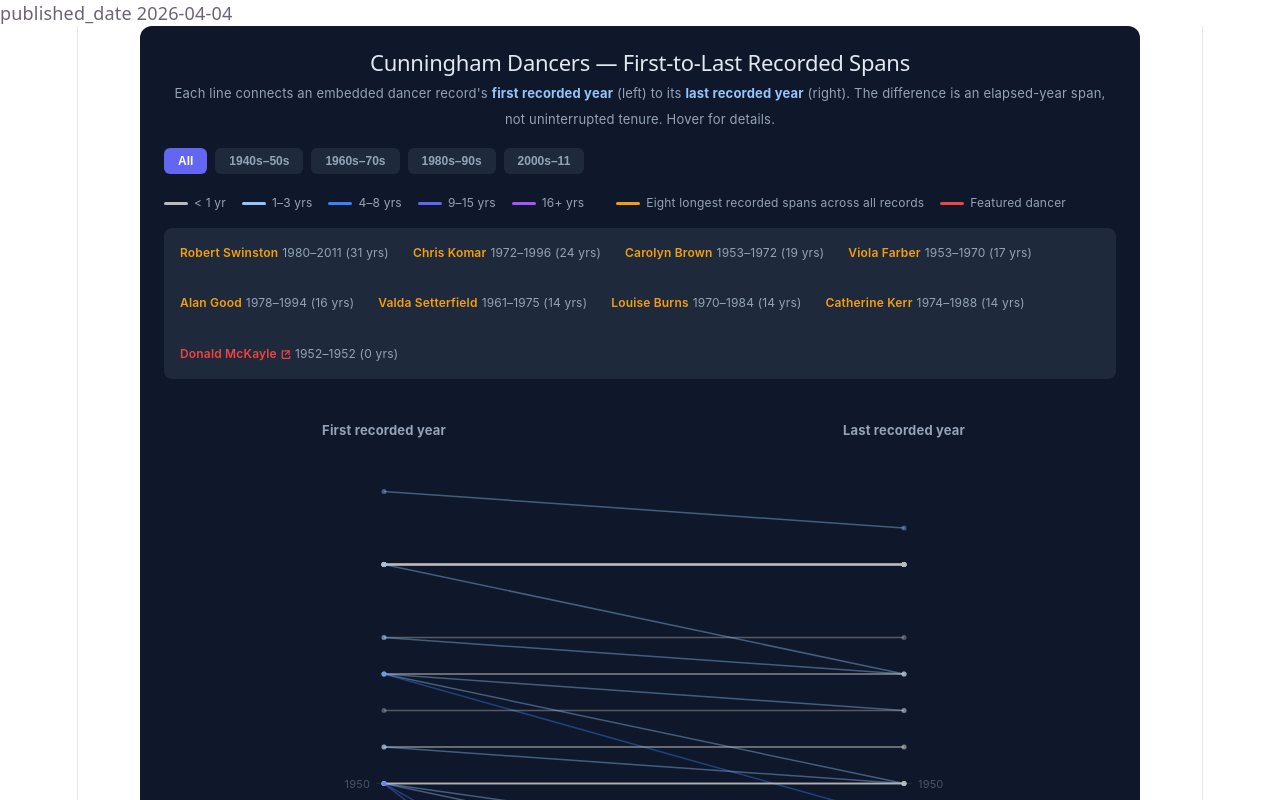
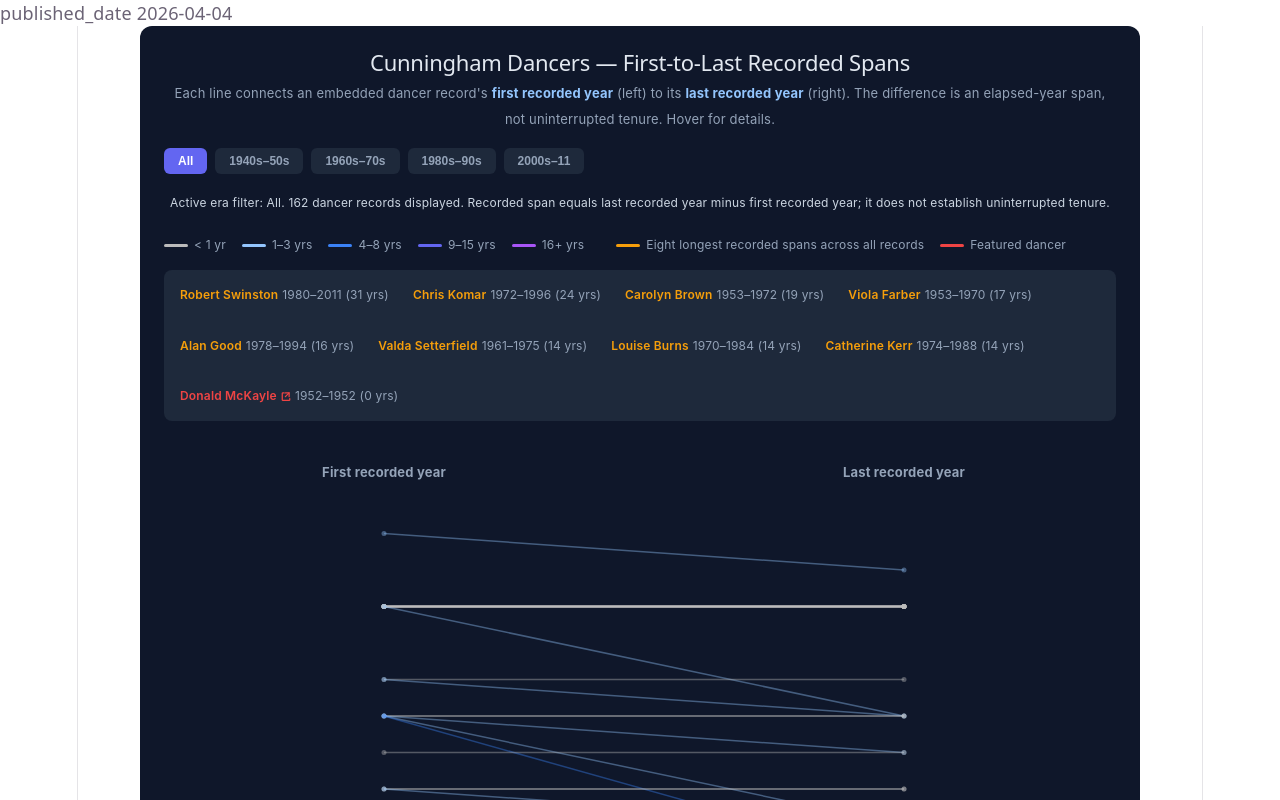
Before and after one commit to unguisdraconis/cunningham-slope, a React (Vite) app: page / in a window 1280 px wide. Shown: the top 800 px of the page. Built offline with nearby package versions, Linux system fonts and the light colour scheme.

Commit message:
fix: improve slope chart semantics

```diff
--- a/src/SlopeChart.tsx
+++ b/src/SlopeChart.tsx
@@ -217,6 +217,8 @@ const LinkIcon: React.FC<{ size?: number; color?: string }> = ({
   <svg
     width={size}
     height={size}
+    aria-hidden="true"
+    focusable="false"
     viewBox="0 0 16 16"
     fill="none"
     stroke={color}
@@ -369,7 +371,11 @@ const SlopeChart: React.FC<SlopeChartProps> = ({ width = 960 }) => {
         {eras.map((era) => (
           <button
             key={era.label}
+            className="era-filter-button"
             onClick={() => setSelectedEra(era.range ? era.label : null)}
+            aria-pressed={
+              selectedEra === era.label || (!selectedEra && !era.range)
+            }
             style={{
               padding: "6px 14px",
               borderRadius: 6,
@@ -392,6 +398,16 @@ const SlopeChart: React.FC<SlopeChartProps> = ({ width = 960 }) => {
           </button>
         ))}
       </div>
+
+      <p
+        id="slope-chart-summary"
+        aria-live="polite"
+        style={{ color: "#cbd5e1", margin: "0 0 16px 0", fontSize: 12 }}
+      >
+        Active era filter: {selectedEra ?? "All"}. {filteredData.length} dancer
+        records displayed. Recorded span equals last recorded year minus first
+        recorded year; it does not establish uninterrupted tenure.
+      </p>
 
       {/* Legends row */}
       <div
@@ -498,9 +514,11 @@ const SlopeChart: React.FC<SlopeChartProps> = ({ width = 960 }) => {
           return url ? (
             <a
               key={d.name}
+              className="featured-dancer-link"
               href={url}
               target="_blank"
               rel="noopener noreferrer"
+              aria-label={`Learn more about ${d.name}, ${d.inYear} to ${d.outYear}, ${tenure}-year recorded span`}
               style={sharedStyle}
               onMouseEnter={() => setHoveredDancer(d.name)}
               onMouseLeave={() => setHoveredDancer(null)}
@@ -525,8 +543,19 @@ const SlopeChart: React.FC<SlopeChartProps> = ({ width = 960 }) => {
         ref={svgRef}
         width={width}
         height={dynamicChartHeight}
+        role="img"
+        aria-labelledby="slope-chart-title slope-chart-description"
         style={{ display: "block" }}
       >
+        <title id="slope-chart-title">
+          Cunningham dancers: first-to-last recorded spans
+        </title>
+        <desc id="slope-chart-description">
+          One line per embedded dancer record connects the first recorded year
+          on the left to the last recorded year on the right. Slope shows the
+          elapsed year span, and color groups spans into broad ranges. The era
+          buttons filter records by first recorded year.
+        </desc>
         <rect width={width} height={dynamicChartHeight} fill="transparent" />
 
         <g transform={`translate(${margin.left},${margin.top})`}>
--- a/src/index.css
+++ b/src/index.css
@@ -81,3 +81,9 @@ h2 {
 p {
   margin: 0;
 }
+
+.era-filter-button:focus-visible,
+.featured-dancer-link:focus-visible {
+  outline: 3px solid #f8fafc;
+  outline-offset: 3px;
+}
```
